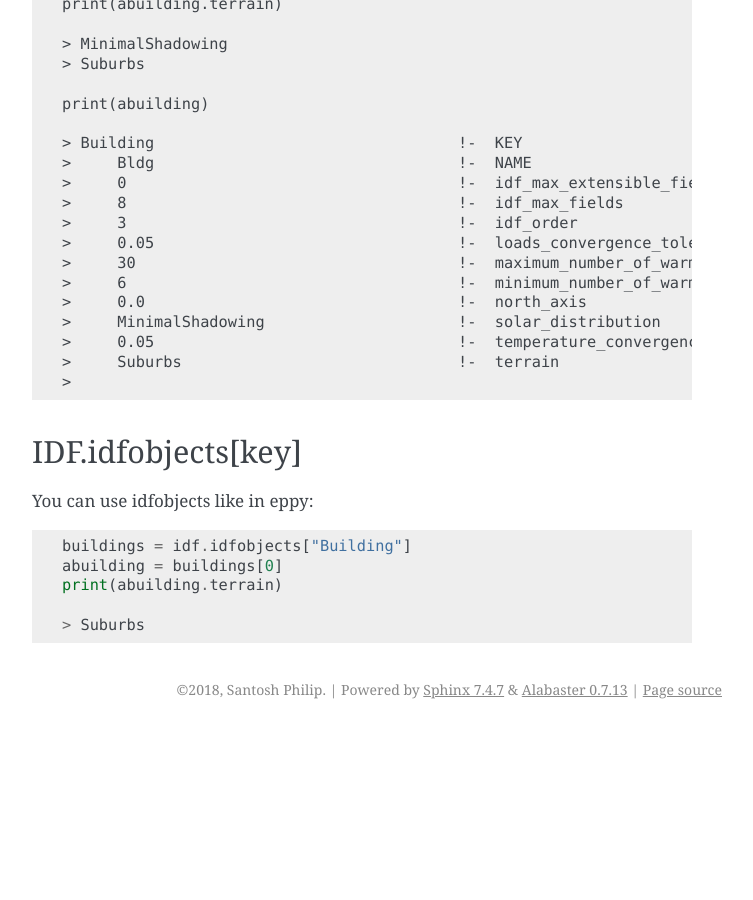
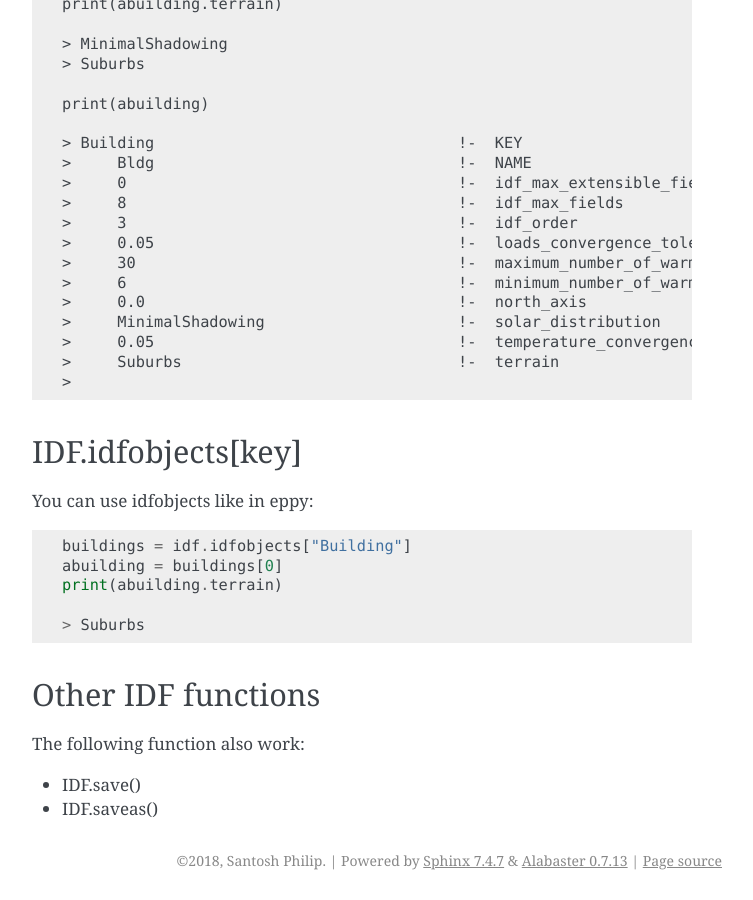
Before and after one commit to pyenergyplus/eppy3000, a Sphinx documentation site: the page built from docs/usage.rst, in a window 1280 px wide and 900 px high, scrolled down 1008 px. Shown: the whole window, without its empty margins (388-1141 px from the left). Built offline with Sphinx 7.4.7, drawn with Linux system fonts in a browser that asks for light colours; before the commit the page ends 1737 px from its top, so only the background shows below that.

Commit message:
modified:   docs/usage.rst

```diff
--- a/docs/usage.rst
+++ b/docs/usage.rst
@@ -78,3 +78,11 @@ You can use idfobjects like in eppy::
     print(abuilding.terrain)
 
     > Suburbs
+
+Other IDF functions
+-------------------
+
+The following function also work:
+
+- IDF.save()
+- IDF.saveas()
```
